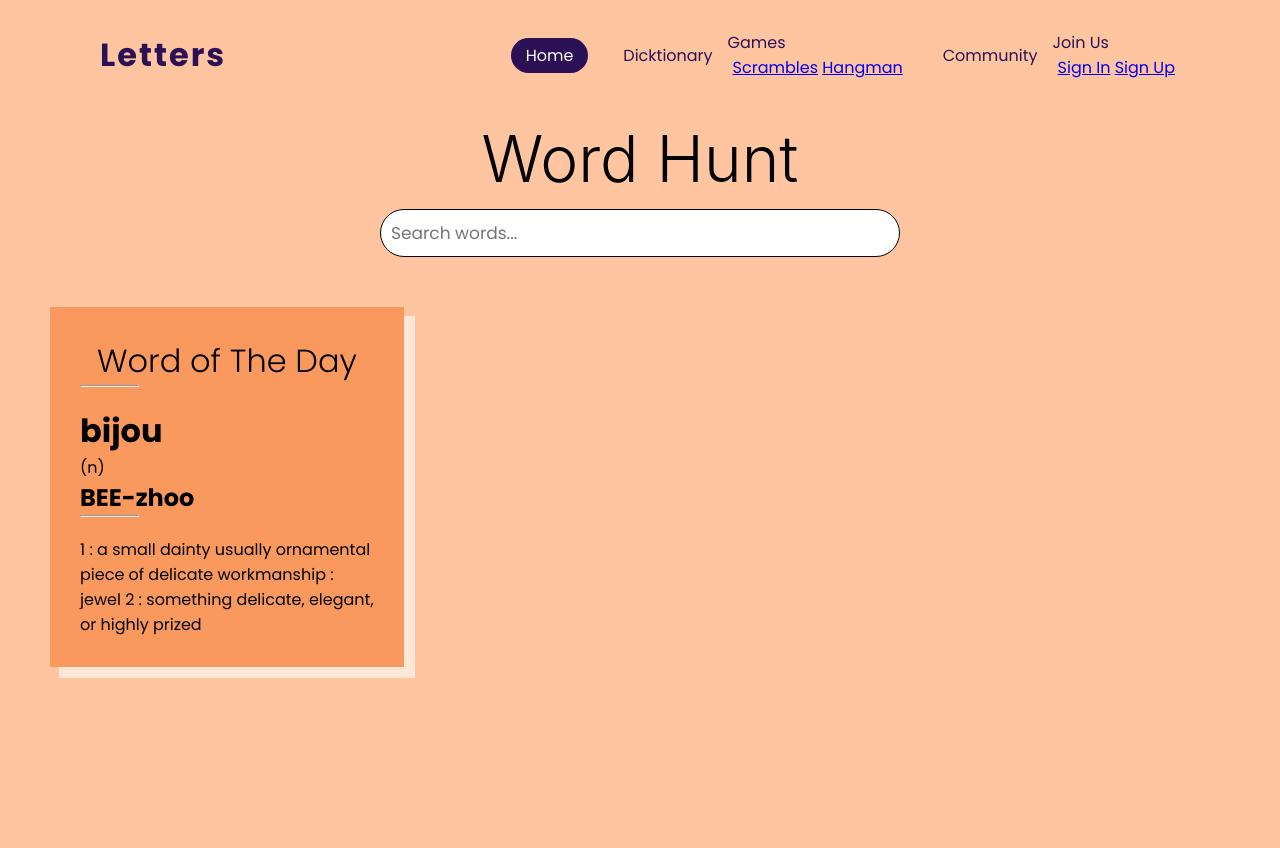
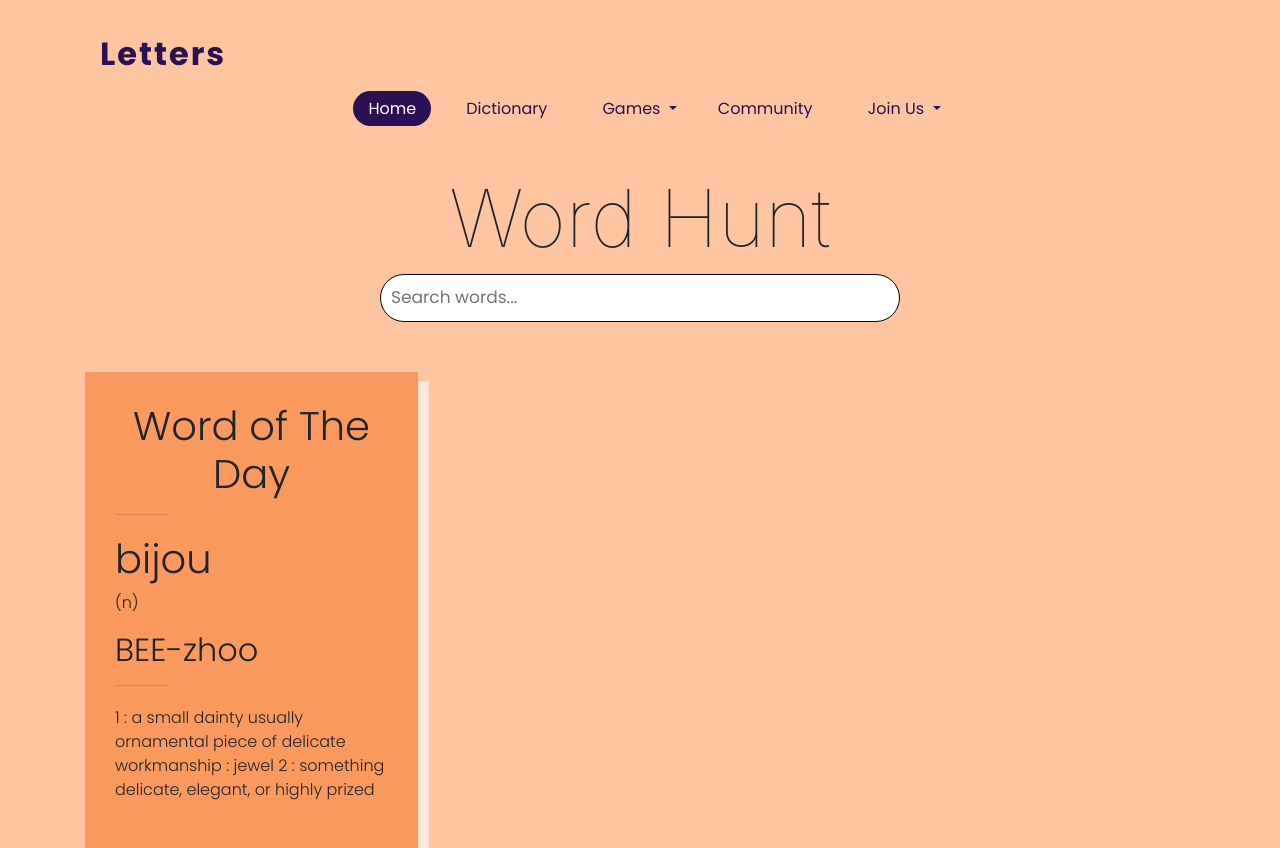
Before and after one commit to volinh911/Letters.PHP, a PHP site: page /blog/wordhunt.php in a window 1280 px wide. Before the commit the page ends 678 px from the top, so only its background shows below. Run offline with PHP 8.4, Linux system fonts and the light colour scheme; some libraries are stand-ins or nearby versions.

Commit message:
a lot has changed, and not for the better

```diff
--- a/css/wordhunt.css
+++ b/css/wordhunt.css
@@ -37,7 +37,7 @@
     flex-direction: column;
     align-items: center;
     justify-content: center;
-    padding-top: 100px;
+    padding-top: 170px;
 }
 
 .search-field {
@@ -59,7 +59,11 @@
     font-family: -apple-system, BlinkMacSystemFont, "Segoe UI", Roboto, Oxygen, Ubuntu, Cantarell, "Open Sans", "Helvetica Neue", sans-serif;
     margin-bottom: 12px;
     font-size: 64px;
-    padding-top: 20px;
+}
+
+#title {
+    font-weight: lighter !important;
+    font-size: 80px;
 }
 
 .result {
@@ -119,7 +123,7 @@
     grid-template-columns: 30% auto;
     width: 100%;
     height: 100%;
-    padding: 50px;
+    padding-top: 50px;
 }
 
 .result>audio {
--- a/includes/sub_header.php
+++ b/includes/sub_header.php
@@ -4,9 +4,9 @@
     <div class="toggle"></div>
     <ul class="navigation">
         <li><a href="index.php" class="active">Home</a></li>
-        <li><a href="#">Dicktionary</a></li>
+        <li><a href="wordhunt.php" class="comedy">Dictionary</a></li>
         <div class="dropdown show">
-            <a class="btn btn-secondary dropdown-toggle" href="#" role="button" id="dropdownMenuLink" data-toggle="dropdown" aria-haspopup="true" aria-expanded="false">
+            <a class="btn btn-secondary dropdown-toggle comedy" href="#" role="button" id="dropdownMenuLink" data-toggle="dropdown" aria-haspopup="true" aria-expanded="false">
                 Games
             </a>
             <div class="dropdown-menu" aria-labelledby="dropdownMenuLink">
@@ -16,7 +16,7 @@
         </div>
         <?php if (isset($_SESSION['user_id'])) : ?>
             <div class="dropdown show">
-                <a class="btn btn-secondary dropdown-toggle" href="#" role="button" id="dropdownMenuLink" data-toggle="dropdown" aria-haspopup="true" aria-expanded="false">
+                <a class="btn btn-secondary dropdown-toggle comedy" href="#" role="button" id="dropdownMenuLink" data-toggle="dropdown" aria-haspopup="true" aria-expanded="false">
                     Community
                 </a>
                 <div class="dropdown-menu" aria-labelledby="dropdownMenuLink">
@@ -25,12 +25,12 @@
                 </div>
             </div>
             <div class="dropdown show">
-                <a class="btn btn-secondary dropdown-toggle" href="#" role="button" id="dropdownMenuLink" data-toggle="dropdown" aria-haspopup="true" aria-expanded="false">
+                <a class="btn btn-secondary dropdown-toggle comedy" href="#" role="button" id="dropdownMenuLink" data-toggle="dropdown" aria-haspopup="true" aria-expanded="false">
                     <?php echo $_SESSION['username']; ?>
                 </a>
                 <div class="dropdown-menu" aria-labelledby="dropdownMenuLink">
                     <?php if ($_SESSION['admin']) : ?>
-                        <a class="dropdown-item" href="../admin/dashboard.php">Dashboard</a>
+                        <a class="dropdown-item comedy" href="../admin/dashboard.php">Dashboard</a>
                     <?php endif; ?>
                     <?php if ($_SESSION['admin'] == 0) : ?>
                         <a class="dropdown-item" href="../client/user_dashboard.php">User Dashboard</a>
@@ -39,9 +39,9 @@
                 </div>
             </div>
         <?php else : ?>
-            <li><a href="posts.php">Community</a></li>
+            <li><a href="posts.php" class="comedy">Community</a></li>
             <div class="dropdown show">
-                <a class="btn btn-secondary dropdown-toggle" href="#" role="button" id="dropdownMenuLink" data-toggle="dropdown" aria-haspopup="true" aria-expanded="false">
+                <a class="btn btn-secondary dropdown-toggle comedy" href="#" role="button" id="dropdownMenuLink" data-toggle="dropdown" aria-haspopup="true" aria-expanded="false">
                     Join Us
                 </a>
                 <div class="dropdown-menu" aria-labelledby="dropdownMenuLink">
--- a/wordhunt.php
+++ b/wordhunt.php
@@ -9,6 +9,20 @@
     <link rel="stylesheet" href="css/wordhunt.css"/>
     <link rel="stylesheet" href="css/sub_header_footer_styles.css"/>
 
+    <!-- Font Awesome -->
+    <link rel="stylesheet" href="https://use.fontawesome.com/releases/v5.8.2/css/all.css">
+    <!-- Google Fonts -->
+    <link rel="stylesheet" href="https://fonts.googleapis.com/css?family=Roboto:300,400,500,700&display=swap">
+    <!-- Bootstrap core CSS -->
+    <link href="https://cdnjs.cloudflare.com/ajax/libs/twitter-bootstrap/4.5.0/css/bootstrap.min.css" rel="stylesheet">
+    <!-- Material Design Bootstrap -->
+    <link href="https://cdnjs.cloudflare.com/ajax/libs/mdbootstrap/4.19.1/css/mdb.min.css" rel="stylesheet">
+
+    <!--using FontAwesome--------------->
+    <script crossorigin="anonymous" src="https://kit.fontawesome.com/c8e4d183c2.js"></script>
+    <link rel="stylesheet" href="https://stackpath.bootstrapcdn.com/font-awesome/4.7.0/css/font-awesome.min.css" integrity="sha384-wvfXpqpZZVQGK6TAh5PVlGOfQNHSoD2xbE+QkPxCAFlNEevoEH3Sl0sibVcOQVnN" crossorigin="anonymous">
+
+
     <title>Letters</title>
     <link rel="shortcut icon" href="images/favicon_io/favicon.ico">
 </head>
@@ -18,7 +32,7 @@
     <?php include("includes/sub_header.php"); ?>
 
     <div class="container">
-        <h1 class="h1">Word Hunt</h1>
+        <h1 class="h1" id="title">Word Hunt</h1>
         <div class="input">
             <input class="search-field" onkeypress="handle(event)" type="text" placeholder="Search words..." />
         </div>
@@ -47,6 +61,12 @@
 
     <!-- script tag here -->
     <script src="js/wordhunt.js"></script>
+    <script src="js/game.js" type="text/javascript"></script>
+
+    <!-- *obscure dolphin noises* -->
+    <script src="https://code.jquery.com/jquery-3.2.1.slim.min.js" integrity="sha384-KJ3o2DKtIkvYIK3UENzmM7KCkRr/rE9/Qpg6aAZGJwFDMVNA/GpGFF93hXpG5KkN" crossorigin="anonymous"></script>
+    <script src="https://cdnjs.cloudflare.com/ajax/libs/popper.js/1.11.0/umd/popper.min.js" integrity="sha384-b/U6ypiBEHpOf/4+1nzFpr53nxSS+GLCkfwBdFNTxtclqqenISfwAzpKaMNFNmj4" crossorigin="anonymous"></script>
+    <script src="https://maxcdn.bootstrapcdn.com/bootstrap/4.0.0-beta/js/bootstrap.min.js" integrity="sha384-h0AbiXch4ZDo7tp9hKZ4TsHbi047NrKGLO3SEJAg45jXxnGIfYzk4Si90RDIqNm1" crossorigin="anonymous"></script>
 
 </body>
 
```
Also changed, not shown: other parts of css/wordhunt.css (+35 -3 lines), css/game_style.css (+15 -0 lines), game.php (+15 -12 lines).
